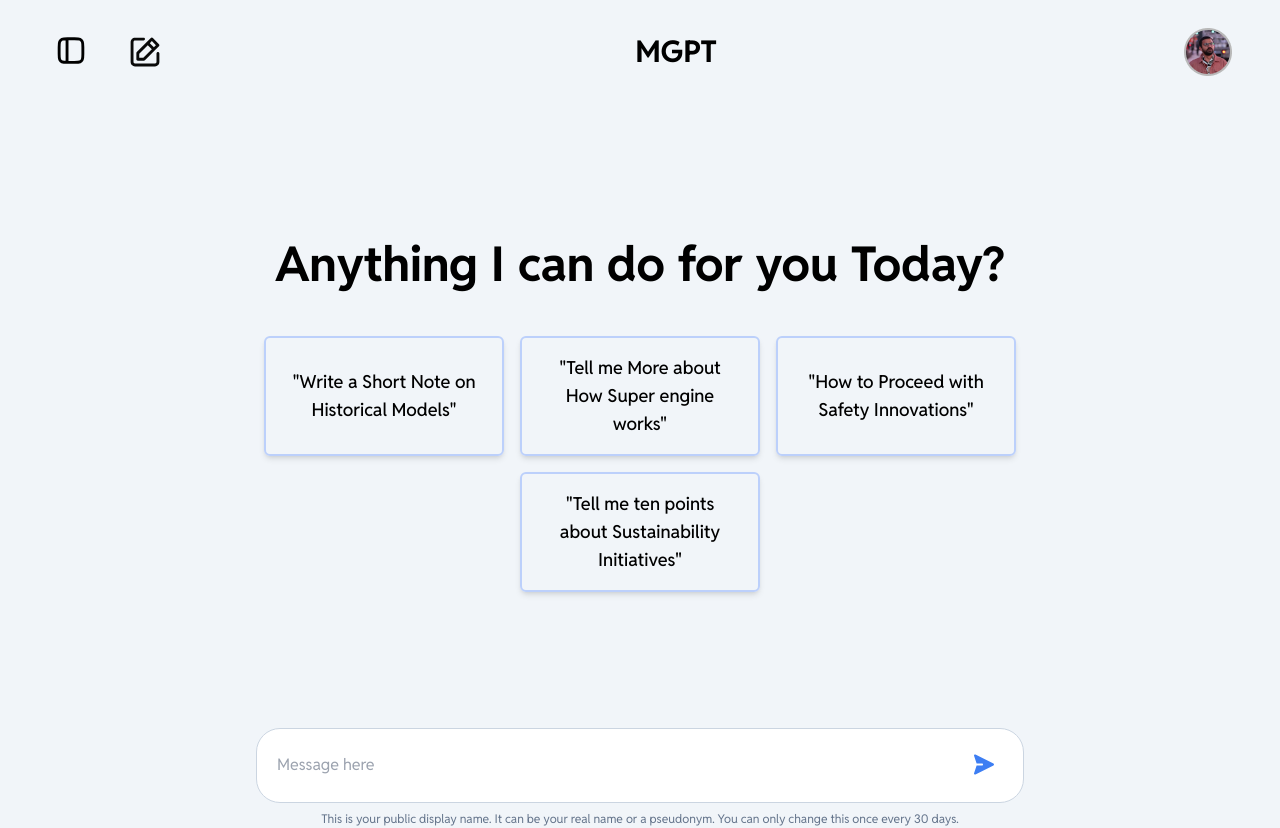
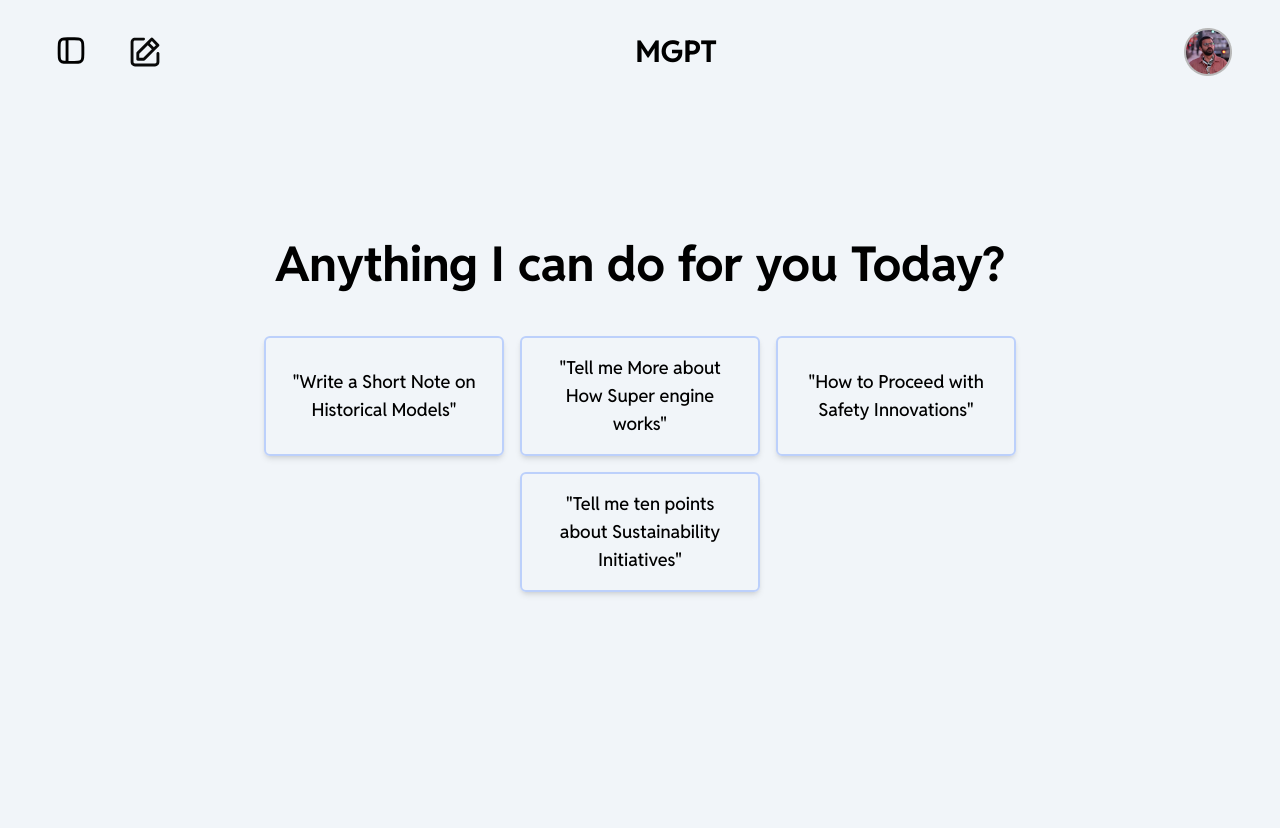
Before and after one commit to SaiTeja1224/MGPT, a React (Vite) app: page / in a window 1280 px wide. After the commit the page ends 800 px from the top, so only its background shows below. Built offline with nearby package versions, Linux system fonts and the light colour scheme.

Commit message:
UI fixes

```diff
--- a/src/App.tsx
+++ b/src/App.tsx
@@ -2,7 +2,6 @@ import { useEffect, useState } from "react";
 import "./App.css";
 import Avatar from "./components/Avatar";
 import Hero from "./components/Hero";
-import ChatInput from "./components/ChatInput";
 import ChatSection from "./components/ChatSection";
 import Icon from "./components/Icon";
 import { cn } from "./utils/utils";
@@ -31,7 +30,7 @@ function App() {
   }, []);
 
   return (
-    <main className="h-full flex">
+    <main className="h-full flex overflow-hidden">
       {open && <History onOpen={handleOpen} />}
       <article className="w-full h-full">
         <nav className="sticky top-0 w-full flex items-center justify-between py-5 px-10">
@@ -66,9 +65,6 @@ function App() {
         >
           {chatId === "home" || !chatId ? <Hero /> : <ChatSection />}
         </section>
-        <section className="relative w-[60%] mx-auto">
-          <ChatInput />
-        </section>
       </article>
     </main>
   );
--- a/src/components/ChatInput.tsx
+++ b/src/components/ChatInput.tsx
@@ -10,7 +10,7 @@ function Input() {
         autoComplete="false"
         className="resize-none w-full min-h-[75px] px-5 pt-6 rounded-3xl border border-[#CBD5E1] text-base"
       />
-      <p className="text-[12px] text-center text-slate-500">
+      <p className="text-[12px] text-center text-slate-500 mb-4">
         This is your public display name. It can be your real name or a
         pseudonym. You can only change this once every 30 days.
       </p>
--- a/src/components/ChatSection.tsx
+++ b/src/components/ChatSection.tsx
@@ -1,10 +1,11 @@
 import AIMessage from "./AIMessage";
 import UserMessage from "./UserMessage";
+import ChatInput from "./ChatInput";
 
 function ChatSection() {
   return (
     <div className="h-full pt-10 pb-5">
-      <div className="h-full overflow-y-auto space-y-12">
+      <div className="h-full overflow-y-auto space-y-12 mb-4">
         <UserMessage />
         <AIMessage />
         <UserMessage />
@@ -12,6 +13,9 @@ function ChatSection() {
         <UserMessage />
         <AIMessage />
       </div>
+        <section className="sticky bottom-0 w-[80%] mx-auto">
+          <ChatInput />
+        </section>
     </div>
   );
 }
```
